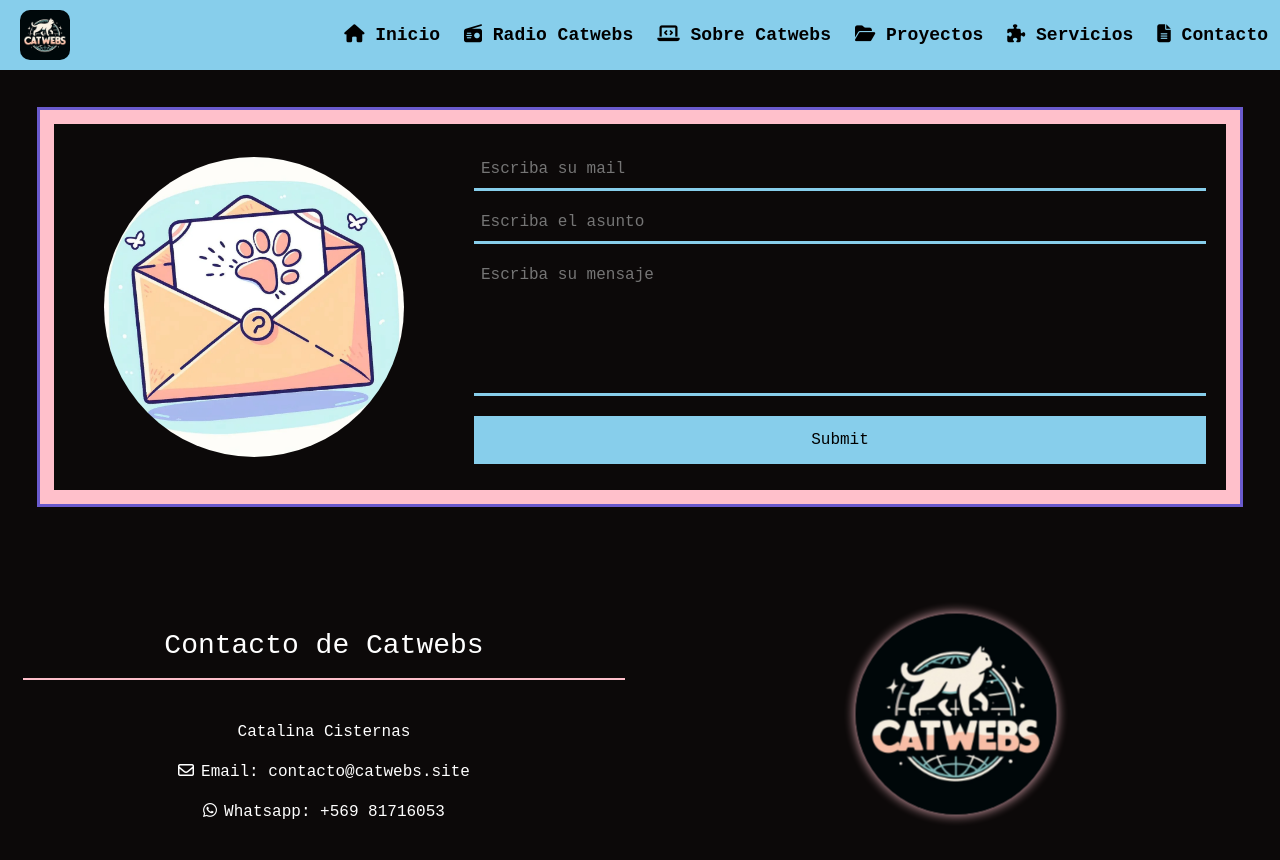
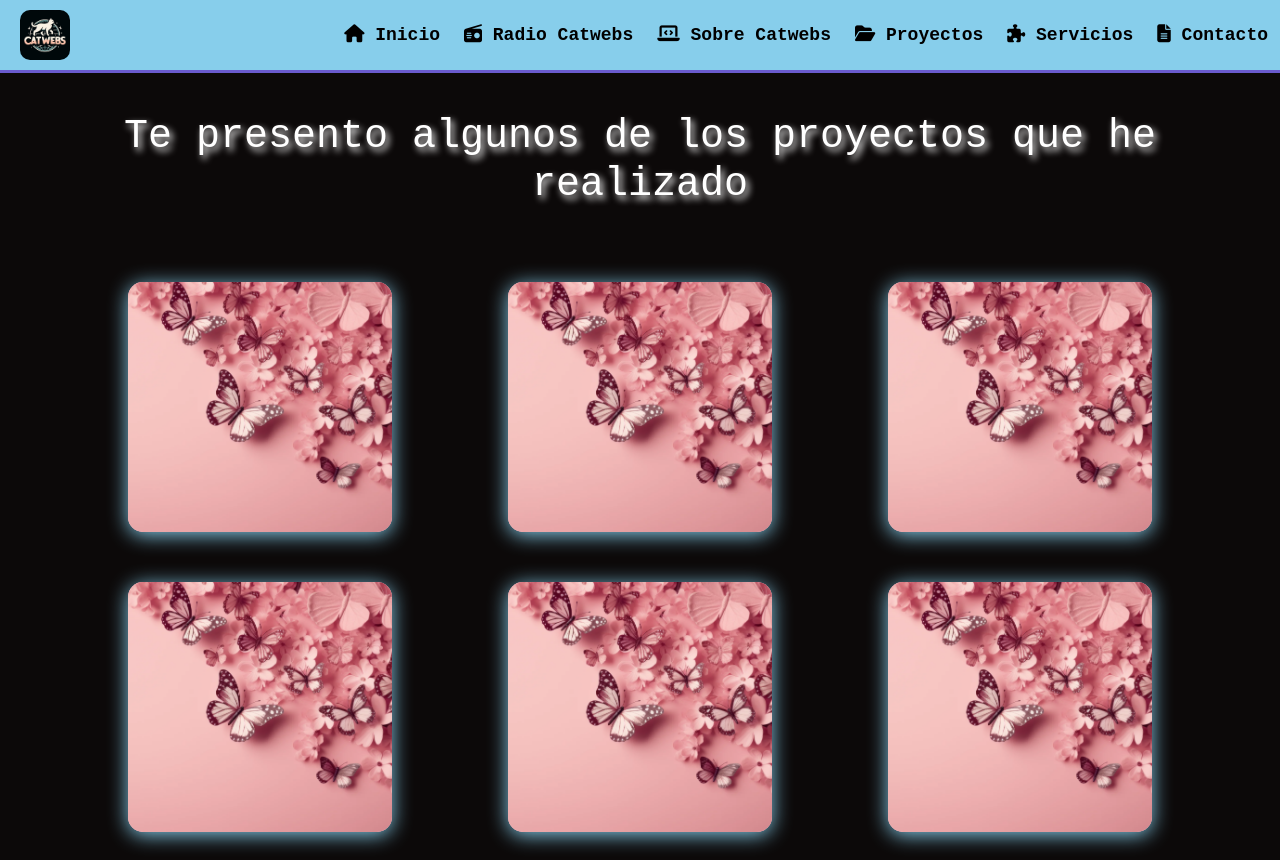
Before and after one commit to CatWebs/PreEntrega3CisternasCatalina, a website: page pages/projects.html in a window 1280 px wide. Shown: the top 860 px of the page. Drawn offline with nearby package versions, Linux system fonts and the light colour scheme.

Commit message:
Main de Projects finalizado

```diff
--- a/assets/scss/pages/_projects.scss
+++ b/assets/scss/pages/_projects.scss
@@ -0,0 +1,59 @@
+#projects{
+    background-color: map-get($colores, color-fondo);
+    color: map-get($colores, color-texto-light);
+    padding: 40px 20px;
+    border-top: 3px solid map-get($colores, color-secundario);
+    text-align: center;
+    width: 100%;
+    h1{
+        text-shadow: 3px 4px 7px map-get($colores, color-texto-light);
+        padding-bottom: 40px;
+    }
+    .proyectos{
+        .proyectos__proyecto{
+            padding: 25px;
+            .proyecto__img{  /*BOX*/
+                width: 80%;
+                height: 250px;
+                margin: 0 auto;
+                background-color: map-get($colores, color-rosa);
+                border-radius: 15px;
+                transition: all 1s;
+                box-shadow: map-get($colores, color-principal) 0px 3px 20px;
+                position: relative;
+                img{
+                    height: 100%;
+                    width: 100%;
+                    object-fit: cover;
+                    border-radius: 15px;
+                }
+                .proyecto__info{    /*HOVER*/
+                    background-color: map-get($colores, color-fondo);
+                    opacity: .7;
+                    position: absolute;
+                    top: 0;
+                    left: 0;
+                    height: 100%;
+                    width: 0%;
+                    border-radius: 15px;
+                    @include basic_flex (flex, center, center, row);
+                    overflow: hidden;
+                    transition: 1s all;
+                    h2{
+                        color: map-get($colores, color-texto-light);
+                        text-shadow: 5px 10px 10px map-get($colores, color-texto-dark);
+                        font-size: 22px;
+                        font-weight: bolder;
+                        text-transform: uppercase;
+                    }
+                }
+                &:hover{
+                    cursor: pointer;
+                    .proyecto__info{
+                        width: 100%;
+                    }
+                }
+            }
+        }
+    }
+}
--- a/package.json
+++ b/package.json
@@ -1,12 +1,12 @@
 {
   "name": "entrega3_respaldo",
   "version": "1.0.0",
-  "description": "",
   "main": "index.js",
   "scripts": {
     "test": "echo \"Error: no test specified\" && exit 1"
   },
   "keywords": [],
   "author": "",
-  "license": "ISC"
+  "license": "ISC",
+  "description": ""
 }
--- a/pages/projects.html
+++ b/pages/projects.html
@@ -42,7 +42,73 @@
             </ul>
         </div>
     </header>
-
+    <main id="projects">
+        <h1>Te presento algunos de los proyectos que he realizado</h1>
+        <div class="container proyectos">
+            <div class="row">
+                <div class="proyectos__proyecto col-lg-4 col-md-6 col-sm-12">
+                    <a href="#">
+                        <div class="proyecto__img"> <!--box-->
+                            <img src="../media/img/wallpaper_mariposas.webp" alt="Wallpaper rosado con mariposas para dar fondo a las imagenes de proyectos">
+                            <div class="proyecto__info"> <!--hover-->
+                                <h2>Proyecto N°1</h2>
+                            </div>
+                        </div>
+                    </a>
+                </div>
+                <div class="proyectos__proyecto col-lg-4 col-md-6 col-sm-12">
+                    <a href="#">
+                        <div class="proyecto__img">
+                            <img src="../media/img/wallpaper_mariposas.webp" alt="Wallpaper rosado con mariposas para dar fondo a las imagenes de proyectos">
+                            <div class="proyecto__info"> <!--hover-->
+                                <h2>Proyecto N°2</h2>
+                            </div>
+                        </div>
+                    </a>
+                </div>
+                <div class="proyectos__proyecto col-lg-4 col-md-6 col-sm-12">
+                    <a href="#">
+                        <div class="proyecto__img">
+                            <img src="../media/img/wallpaper_mariposas.webp" alt="Wallpaper rosado con mariposas para dar fondo a las imagenes de proyectos">
+                            <div class="proyecto__info"> <!--hover-->
+                                <h2>Proyecto N°3</h2>
+                            </div>
+                        </div>
+                    </a>
+                </div>
+                <div class="proyectos__proyecto col-lg-4 col-md-6 col-sm-12">
+                    <a href="#">
+                        <div class="proyecto__img">
+                            <img src="../media/img/wallpaper_mariposas.webp" alt="Wallpaper rosado con mariposas para dar fondo a las imagenes de proyectos">
+                            <div class="proyecto__info"> <!--hover-->
+                                <h2>Proyecto N°4</h2>
+                            </div>
+                        </div>
+                    </a>
+                </div>
+                <div class="proyectos__proyecto col-lg-4 col-md-6 col-sm-12">
+                    <a href="#">
+                        <div class="proyecto__img">
+                            <img src="../media/img/wallpaper_mariposas.webp" alt="Wallpaper rosado con mariposas para dar fondo a las imagenes de proyectos">
+                            <div class="proyecto__info"> <!--hover-->
+                                <h2>Proyecto N°5</h2>
+                            </div>
+                        </div>
+                    </a>
+                </div>
+                <div class="proyectos__proyecto col-lg-4 col-md-6 col-sm-12">
+                    <a href="#">
+                        <div class="proyecto__img">
+                            <img src="../media/img/wallpaper_mariposas.webp" alt="Wallpaper rosado con mariposas para dar fondo a las imagenes de proyectos">
+                            <div class="proyecto__info"> <!--hover-->
+                                <h2>Proyecto N°6</h2>
+                            </div>
+                        </div>
+                    </a>
+                </div>
+            </div>
+        </div>
+    </main>
     <section id="contact">
         <div class="mail__container">
             <form>
```
Also changed, not shown: assets/css/style.css, media/img/proyecto_formulario.webp (added), media/img/wallpaper_mariposas.webp (added), 1 other file.
